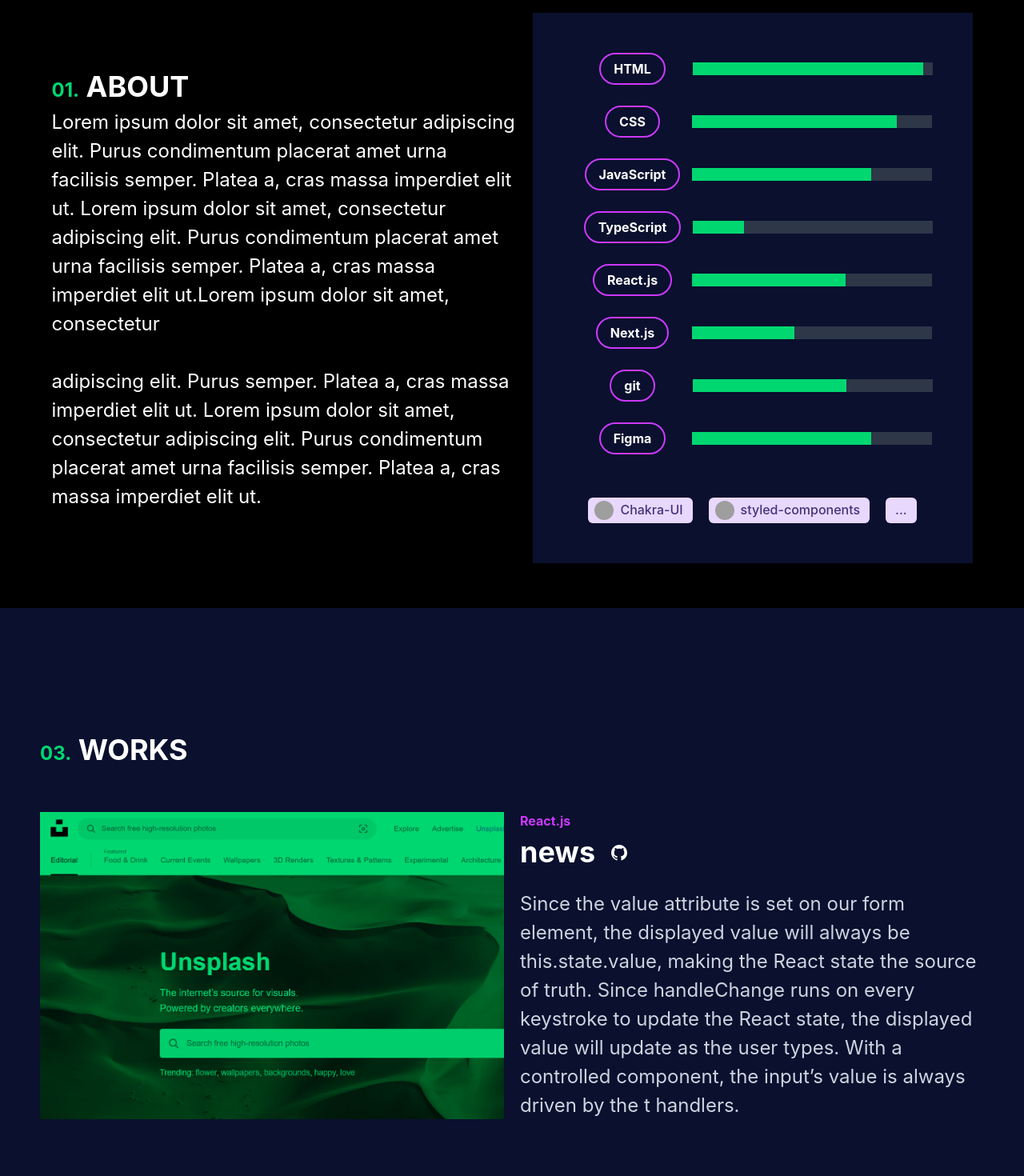
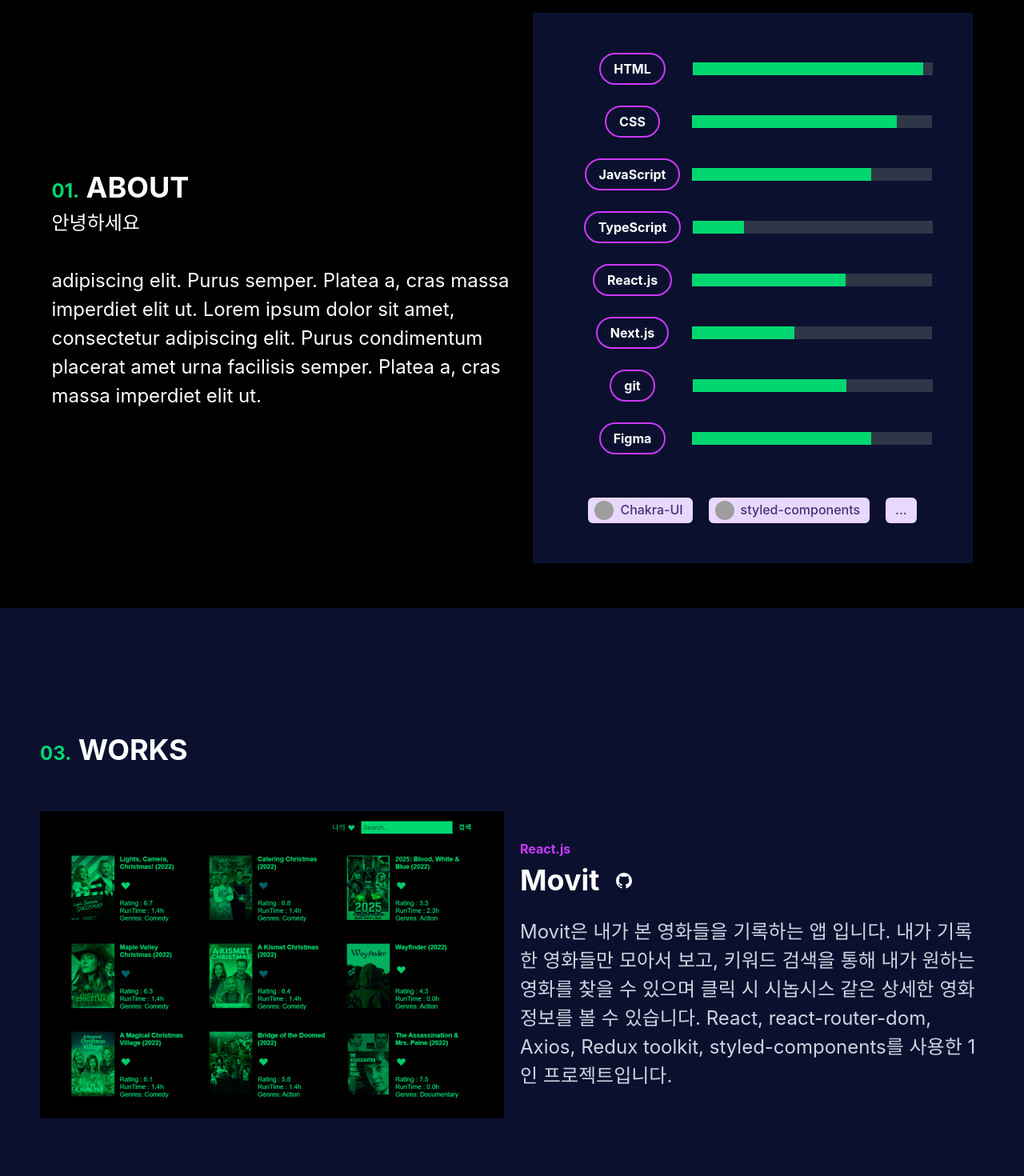
Before and after one commit to HarryA123/Portfolio_KHB, a Next.js app: page / in a window 1280 px wide. Shown: the part 840-2310 px from the top of the page at 80% size. Built offline with nearby package versions, Linux system fonts and the light colour scheme; grey boxes are pictures that could not be loaded.

Commit message:
chore: 미완성 작업물 제거

```diff
--- a/src/components/HomePage/HomePage.tsx
+++ b/src/components/HomePage/HomePage.tsx
@@ -1,10 +1,4 @@
-import {
-  Flex,
-  Link,
-  Box,
-  Text,
-  IconButton,
-} from "@chakra-ui/react";
+import { Flex, Link, Box, Text, IconButton } from "@chakra-ui/react";
 // import gsap from "gsap/dist/gsap";
 import React from "react";
 import ProjectItem from "./_fragments/ProjectItem";
@@ -31,9 +25,7 @@ function HomePage() {
             Frontend-Developer
           </Text>
           <Link href="#container_3" margin="auto">
-            <LinkButton mt="146px">
-              WOKRS
-            </LinkButton>
+            <LinkButton mt="146px">WOKRS</LinkButton>
           </Link>
         </Flex>
         <Box pos="absolute" left="500px" top="30%">
@@ -66,12 +58,7 @@ function HomePage() {
         <Flex direction="column">
           <ListTitle name="01. ABOUT" query="01." />
           <Text fontSize="24px" w="581px" color="white">
-            Lorem ipsum dolor sit amet, consectetur adipiscing elit. Purus
-            condimentum placerat amet urna facilisis semper. Platea a, cras
-            massa imperdiet elit ut. Lorem ipsum dolor sit amet, consectetur
-            adipiscing elit. Purus condimentum placerat amet urna facilisis
-            semper. Platea a, cras massa imperdiet elit ut.Lorem ipsum dolor sit
-            amet, consectetur
+            안녕하세요
             <br />
             <br />
             adipiscing elit. Purus semper. Platea a, cras massa imperdiet elit
@@ -137,15 +124,15 @@ function HomePage() {
 export default HomePage;
 
 const PROJECT = [
-  {
-    mainSkill: "React.js",
-    title: "news",
-    image: "/images/sample.png",
-    link: "https://react-news-mu.vercel.app/",
-    github: "https://github.com/HarryA123/React-ToyProjects/tree/main/news",
-    description:
-      "Since the value attribute is set on our form element, the displayed value will always be this.state.value, making the React state the source of truth. Since handleChange runs on every keystroke to update the React state, the displayed value will update as the user types. With a controlled component, the input’s value is always driven by the t handlers.",
-  },
+  // {
+  //   mainSkill: "React.js",
+  //   title: "news",
+  //   image: "/images/sample.png",
+  //   link: "https://react-news-mu.vercel.app/",
+  //   github: "https://github.com/HarryA123/React-ToyProjects/tree/main/news",
+  //   description:
+  //     "Since the value attribute is set on our form element, the displayed value will always be this.state.value, making the React state the source of truth. Since handleChange runs on every keystroke to update the React state, the displayed value will update as the user types. With a controlled component, the input’s value is always driven by the t handlers.",
+  // },
   {
     mainSkill: "React.js",
     title: "Movit",
@@ -154,15 +141,15 @@ const PROJECT = [
     github:
       "https://github.com/HarryA123/React-ToyProjects/tree/main/movie-app",
     description:
-      "내가 본 영화들을 기록하는 앱 입니다. 검색을 통해 원하는 영화를 찾을 수 있으며 클릭 시 상세한 영화 정보를 볼 수 있습니다. Redux toolkit, styled-components 라이브러리를 사용한 1인 프로젝트입니다.",
+      "Movit은 내가 본 영화들을 기록하는 앱 입니다. 내가 기록한 영화들만 모아서 보고, 키워드 검색을 통해 내가 원하는 영화를 찾을 수 있으며 클릭 시 시놉시스 같은 상세한 영화 정보를 볼 수 있습니다. React, react-router-dom, Axios, Redux toolkit, styled-components를 사용한 1인 프로젝트입니다.",
   },
-  {
-    mainSkill: "React.js",
-    title: "blog",
-    image: "/images/sample.png",
-    link: "https://blog-delta-olive.vercel.app/",
-    github: "https://github.com/HarryA123/React-ToyProjects/tree/main/blog",
-    description:
-      "Since the value attribute is set on our form element, the displayed value will always be this.state.value, making the React state the source of truth. Since handleChange runs on every keystroke to uy the React state. While this means you have to type a bit more code, you can now pass the value to other UI elements too, or reset it from other event handlers.",
-  },
+  // {
+  //   mainSkill: "React.js",
+  //   title: "blog",
+  //   image: "/images/sample.png",
+  //   link: "https://blog-delta-olive.vercel.app/",
+  //   github: "https://github.com/HarryA123/React-ToyProjects/tree/main/blog",
+  //   description:
+  //     "Since the value attribute is set on our form element, the displayed value will always be this.state.value, making the React state the source of truth. Since handleChange runs on every keystroke to uy the React state. While this means you have to type a bit more code, you can now pass the value to other UI elements too, or reset it from other event handlers.",
+  // },
 ];
```
